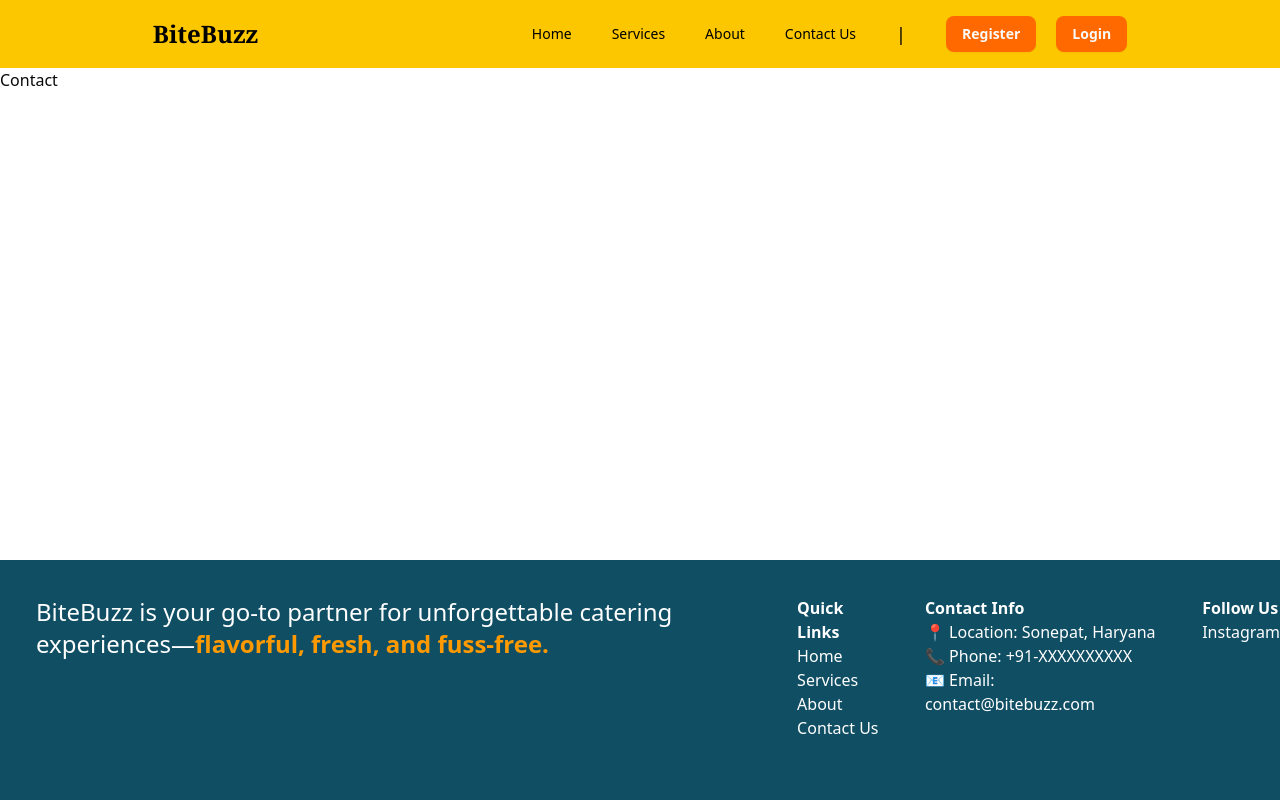
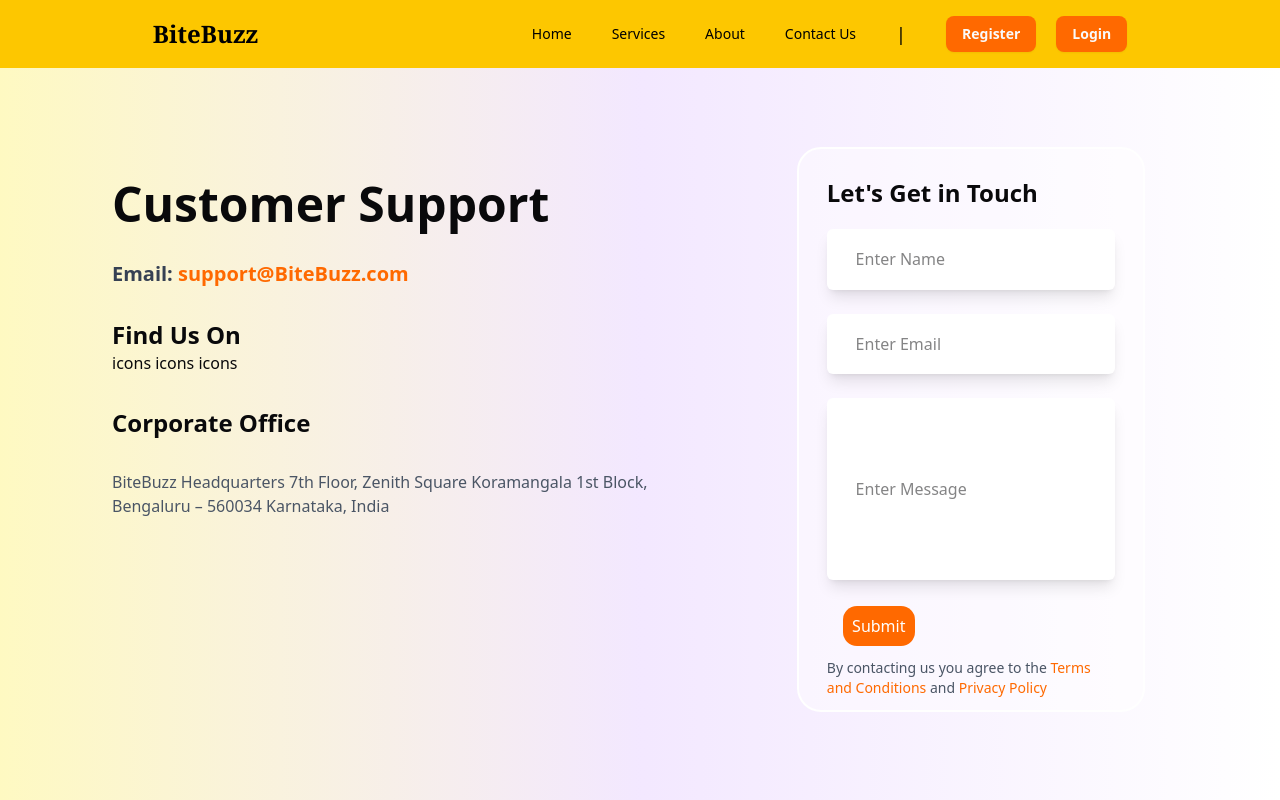
Before and after one commit to anantjain-afk/CateringServices, a Next.js app in the folder catering-services/: page /ContactUs in a window 1280 px wide. Shown: the top 800 px of the page. Built offline with nearby package versions, Linux system fonts and the light colour scheme.

Commit message:
contact us section ui complete , now will do the logic part

```diff
--- a/catering-services/app/ContactUs/page.js
+++ b/catering-services/app/ContactUs/page.js
@@ -1,8 +1,41 @@
-
 function Contact() {
   return (
-    <div>Contact</div>
-  )
+    <div className="h-[100vh] grid  grid-cols-[60%_40%] p-4 bg-gradient-to-r from-yellow-100 via-purple-100">
+      <div className="h-[70%]  p-24 grid gap-6">
+        <div className="font-bold text-5xl ">Customer Support</div>
+        <div className="text-gray-700 font-bold text-xl font-sans">
+          {" "}
+          Email: <span className="text-orange-500">support@BiteBuzz.com</span>
+        </div>
+        <div>
+          <div className="text-2xl font-extrabold ">Find Us On</div>
+          <div>icons icons icons</div>
+        </div>
+        <div className="text-2xl font-extrabold">Corporate Office</div>
+        <div className="font-medium text-gray-600">
+          BiteBuzz Headquarters 7th Floor, Zenith Square Koramangala 1st Block,
+          Bengaluru – 560034 Karnataka, India
+        </div>
+      </div>
+      <div className="h-[90%] p-8 flex items-center">
+        <div className="bg-white/40 h-[90%] border-2 border-white w-[80%] grid grid-rows-[5%_80%_15%] rounded-3xl  p-7 ">
+          <div className="text-2xl font-bold  ">Let's Get in Touch</div>
+          <div className="flex flex-col justify-center  gap-6">
+          <input type="text" className="bg-white shadow-lg rounded-sm h-[15%] pl-[10%]" placeholder="Enter Name"/>
+          <input type="email" className="bg-white  shadow-lg rounded-sm h-[15%] pl-[10%]" placeholder="Enter Email"/>
+          <input type='message' className="bg-white shadow-lg rounded-sm h-[45%] pl-[10%] "placeholder="Enter Message"  />
+          </div>
+          <div>
+          <button className="bg-orange-500 w-[25%] ml-4 mb-3 rounded-xl text-white p-2">Submit</button>
+          <div className="text-sm text-gray-600">By contacting us you agree to the <span className="text-orange-500">Terms and Conditions</span> and <span className="text-orange-500">Privacy Policy</span></div>
+          </div>
+
+
+        </div>
+
+      </div>
+    </div>
+  );
 }
 
-export default Contact
+export default Contact;
```
